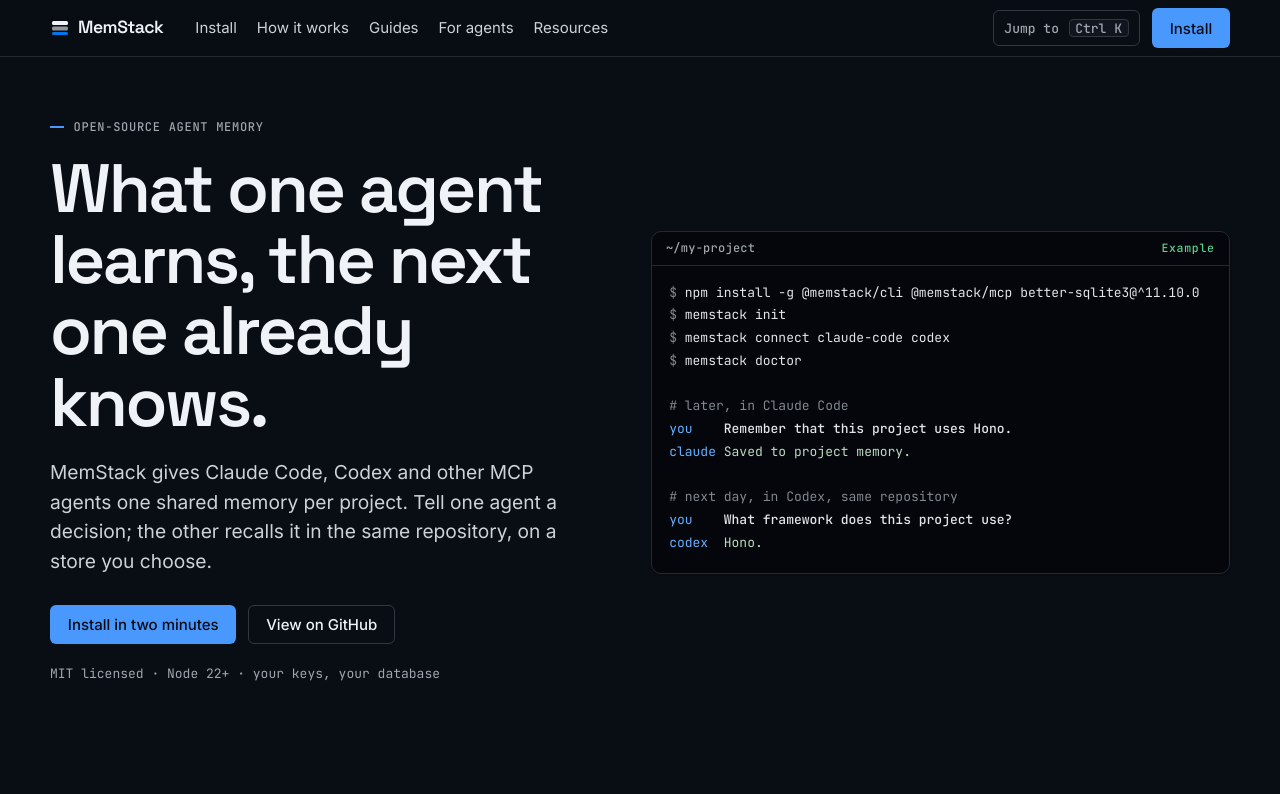
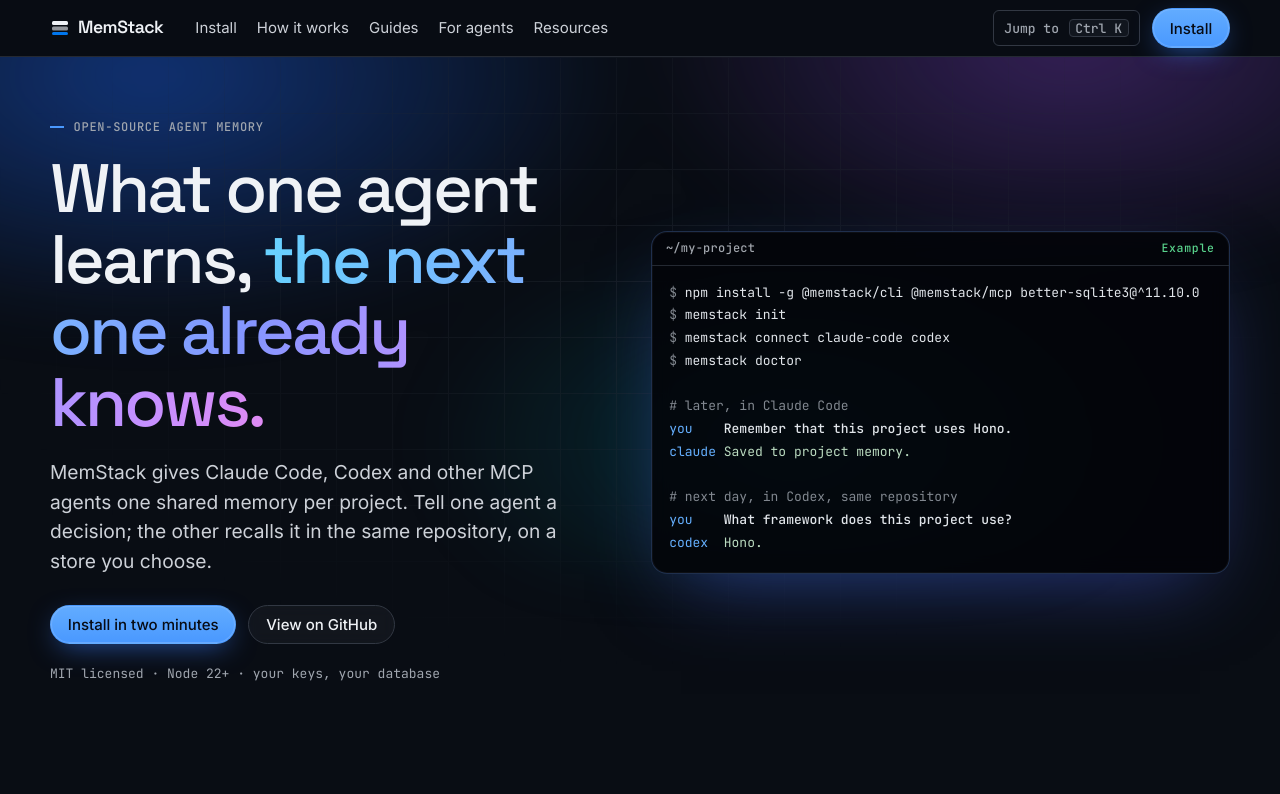
Before and after one commit to isiomaC/memstack, a website: page site/index.html in a window 1280 px wide. Shown: the top 794 px of the page. Drawn offline with Linux system fonts and the light colour scheme.

Commit message:
feat(site): fix prose weights, add aurora hero and gradient accents

```diff
--- a/site/index.html
+++ b/site/index.html
@@ -58,7 +58,7 @@
   <div class="wrap hero__grid">
     <div class="hero__copy">
       <p class="eyebrow">Open-source agent memory</p>
-      <h1>What one agent learns, the next one already knows.</h1>
+      <h1>What one agent learns, <span class="grad">the next one already knows.</span></h1>
       <p class="lede">MemStack gives Claude Code, Codex and other MCP agents one shared memory per project. Tell one agent a decision; the other recalls it in the same repository, on a store you choose.</p>
       <div class="hero__cta">
         <a class="btn btn--primary" href="#install">Install in two minutes</a>
--- a/site/styles.css
+++ b/site/styles.css
@@ -74,6 +74,12 @@
 h2 { font-size: clamp(1.75rem, 2.4vw + 0.8rem, 2.75rem); line-height: 1.1; letter-spacing: -0.028em; }
 h3 { font-size: 1.15rem; line-height: 1.3; letter-spacing: -0.015em; }
 p { margin: 0; }
+strong, b { font-weight: 600; }
+.prose { max-width: var(--measure); padding-block: 4rem 6rem; display: grid; gap: 1rem; }
+.prose h1 { font-size: clamp(2rem, 3vw + 1rem, 2.75rem); font-weight: 500; margin-bottom: .5rem; }
+.prose h2 { font-size: 1.25rem; font-weight: 500; letter-spacing: -0.015em; margin-top: 1.5rem; }
+.prose p { color: var(--color-ink-2); }
+.prose a { color: var(--color-accent); }
 .lede { font-size: 1.2rem; line-height: 1.55; color: var(--color-ink-2); max-width: 46ch; }
 .eyebrow {
   font: 500 0.75rem/1 var(--font-mono);
@@ -333,3 +339,29 @@
 .sec--tint { background: var(--color-paper-2); border-top: 1px solid var(--color-rule); border-bottom: 1px solid var(--color-rule); }
 .table-scroll--gap { margin-top: var(--space-lg); }
 .band code.on-dark { background: none; border: 1px solid var(--color-graphite-rule); color: var(--color-tok-key); }
+
+/* Visual refresh: aurora hero, gradient accents, softer pill controls */
+.hero { position: relative; isolation: isolate; overflow: hidden; }
+.hero::before {
+  content: ""; position: absolute; inset: -20% -10% auto -10%; height: 90%; z-index: -1; pointer-events: none;
+  background:
+    radial-gradient(45% 55% at 18% 25%, oklch(48% 0.19 262 / .55), transparent 70%),
+    radial-gradient(40% 50% at 78% 20%, oklch(52% 0.2 300 / .38), transparent 70%),
+    radial-gradient(35% 45% at 60% 80%, oklch(60% 0.14 200 / .25), transparent 70%);
+  filter: blur(30px);
+}
+.hero::after {
+  content: ""; position: absolute; inset: 0; z-index: -1; pointer-events: none; opacity: .5;
+  background-image: linear-gradient(var(--color-rule) 1px, transparent 1px), linear-gradient(90deg, var(--color-rule) 1px, transparent 1px);
+  background-size: 56px 56px;
+  mask-image: radial-gradient(70% 70% at 50% 30%, #000, transparent 75%);
+}
+.hero h1 { font-weight: 500; letter-spacing: -0.04em; }
+.grad { background: linear-gradient(100deg, oklch(82% 0.12 230), oklch(72% 0.19 275) 55%, oklch(76% 0.17 320)); -webkit-background-clip: text; background-clip: text; color: transparent; }
+.btn { border-radius: 999px; }
+.btn--primary { background: linear-gradient(180deg, oklch(74% 0.16 256), var(--color-accent)); box-shadow: 0 0 0 1px oklch(80% 0.1 256 / .4) inset, 0 8px 28px -8px oklch(60% 0.2 262 / .7); }
+.btn--ghost { background: oklch(100% 0 0 / .04); backdrop-filter: blur(6px); }
+.hero__card.code-card { border-radius: 16px; }
+.hero__card.code-card { border-color: oklch(60% 0.12 262 / .35); box-shadow: 0 30px 80px -30px oklch(55% 0.2 270 / .55), 0 0 0 1px oklch(100% 0 0 / .04) inset; background: oklch(11% 0.014 260 / .85); backdrop-filter: blur(10px); }
+.nav { backdrop-filter: blur(12px); }
+.sec--tint { background: linear-gradient(180deg, var(--color-paper-2), var(--color-paper)); }
```
Also changed, not shown: site/404.html (+1 -1 lines), site/privacy.html (+1 -1 lines).
